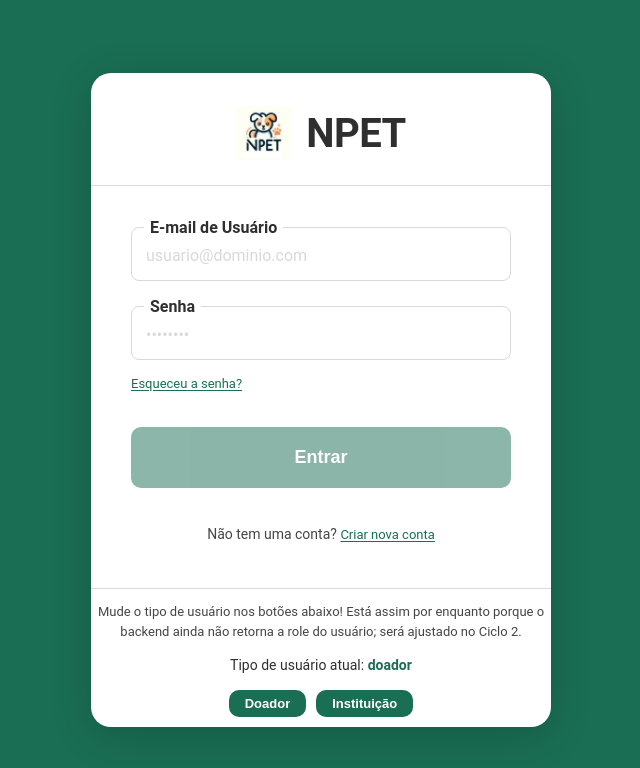
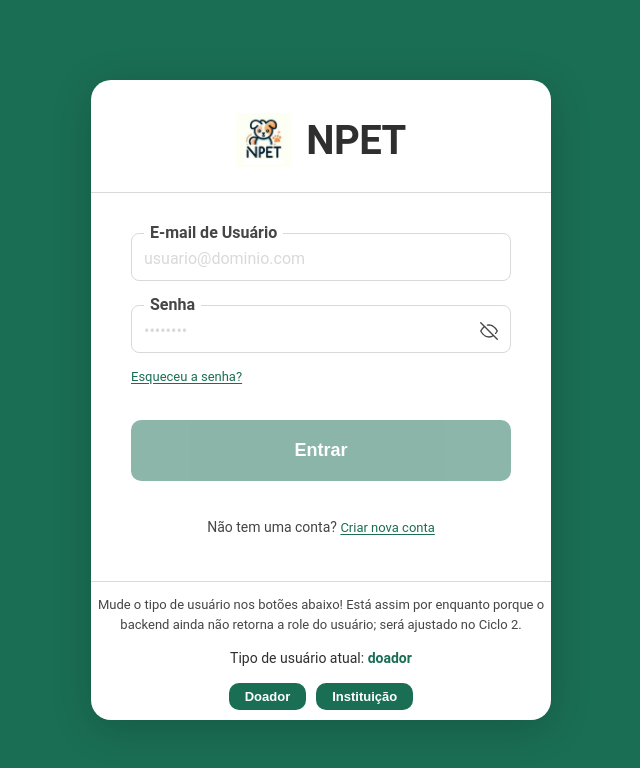
Before and after one commit to ArthurPeruchi/NPET, a React (Vite) app in the folder frontend/: page / in a window 1280 px wide. Shown: the top 768 px of the page, without its empty margins (319-959 px from the left). Built offline with nearby package versions, Linux system fonts and the light colour scheme; no server answers.

Commit message:
feat: implementa o componente CampoTexto na página de login e melhora a exibição de mensagens de erro

```diff
--- a/frontend/src/pages/Login/Login.css
+++ b/frontend/src/pages/Login/Login.css
@@ -51,40 +51,6 @@
     padding: 32px 40px 8px;
 }
 
-.login-campo {
-    border: 1px solid var(--secondary-neutral-color);
-    border-radius: 8px;
-    margin: 0;
-    transition: border-color 150ms ease;
-    padding: 8px 12px 14px;
-}
-
-.login-campo:focus-within {
-    border-color: var(--main-color);
-}
-
-.login-campo-label {
-    font-size: 16px;
-    font-weight: 600;
-    color: var(--title-text-color);
-    padding: 0 6px;
-}
-
-.login-input {
-    display: block;
-    width: 100%;
-    border: none;
-    outline: none;
-    font-size: 16px;
-    font-family: inherit;
-    color: var(--body-text-color);
-    background: transparent;
-}
-
-.login-input::placeholder {
-    color: var(--secondary-neutral-color, #AAAAAA);
-}
-
 .login-link {
     background: none;
     border: none;
@@ -112,7 +78,7 @@
 
 .login-erro {
     font-size: 13px;
-    color: #B91C1C;
+    color: var(--error-color);
     margin: -4px 0 0;
 }
 
@@ -125,15 +91,6 @@
 
 .btn-login {
     margin-top: 20px;
-}
-
-.login-input:-webkit-autofill,
-.login-input:-webkit-autofill:hover,
-.login-input:-webkit-autofill:focus,
-.login-input:-webkit-autofill:active {
-    -webkit-box-shadow: 0 0 0 1000px transparent inset;
-    -webkit-text-fill-color: #000;
-    transition: background-color 5000s ease-in-out 0s;
 }
 
 /* Essas 4 classes abaixo serão excluídas no Ciclo 2 */
--- a/frontend/src/pages/Login/Login.tsx
+++ b/frontend/src/pages/Login/Login.tsx
@@ -2,6 +2,7 @@ import { useState } from "react";
 import { useNavigate } from "react-router-dom";
 import logoNpet from "../../assets/logoNpet.png";
 import Botao from "../../components/Botao/Botao";
+import CampoTexto from "../../components/CampoTexto/CampoTexto";
 import "./Login.css";
 
 export default function Login() {
@@ -12,22 +13,34 @@ export default function Login() {
     const [email, setEmail]     = useState("");
     const [senha, setSenha]     = useState("");
     const [erro,  setErro]      = useState<string | null>(null);
+    const [erroEmail, setErroEmail] = useState("");
+    const [erroSenha, setErroSenha] = useState("");
 
     const [tipoUsuario, setTipoUsuario] = useState<"instituicao" | "doador">("doador");
 
     async function handleSubmit(e: React.FormEvent) {
         e.preventDefault();
         setErro(null);
+        setErroEmail("");
+        setErroSenha("");
 
-        if (!email || !senha) {
-            setErro("Preencha todos os campos.");
-            return;
+        let emailInvalido = "";
+        let senhaInvalida = "";
+
+        if (!email.trim()) {
+            emailInvalido = "Preencha o e-mail.";
+        } else if (!/^[^\s@]+@[^\s@]+\.[^\s@]+$/.test(email.trim())) {
+            emailInvalido = "Digite um e-mail válido.";
         }
 
-        const emailValido = /^[^\s@]+@[^\s@]+\.[^\s@]+$/.test(email);
+        if (!senha) {
+            senhaInvalida = "Preencha a senha.";
+        }
 
-        if (!emailValido) {
-            setErro("Digite um e-mail válido.");
+        setErroEmail(emailInvalido);
+        setErroSenha(senhaInvalida);
+
+        if (emailInvalido || senhaInvalida) {
             return;
         }
 
@@ -51,13 +64,23 @@ export default function Login() {
                 },
                 body: JSON.stringify({
                     email,
-                    password: senha })
+                    password: senha
+                })
             });
 
             const data = await response.json();
 
            if (!response.ok) {
-                setErro(data.detail || "Erro ao fazer login.");
+                const mensagem = data.detail || "Erro ao fazer login.";
+
+                if (mensagem.toLowerCase().includes("e-mail ou senha inválidos")) {
+                    setErroEmail(" ");
+                    setErroSenha(" ");
+                    setErro("E-mail ou senha inválidos.");
+                } else {
+                    setErro(mensagem);
+                }
+
                 return;
             }
 
@@ -99,38 +122,27 @@ export default function Login() {
                     noValidate
                     aria-label="Formulário de login"
                 >
-                    {erro && (
-                        <p className="login-erro" role="alert">{erro}</p>
-                    )}
-                    <fieldset className="login-campo">
-                        <legend className="login-campo-label">E-mail de Usuário</legend>
-                        <input
-                            className="login-input"
-                            type="email"
-                            id="email"
-                            placeholder="usuario@dominio.com"
+                    {erro && <p className="login-erro">{erro}</p>}
+
+                    <CampoTexto
+                        label="E-mail de Usuário"
+                        variante="email"
                         value={email}
-                            onChange={e => setEmail(e.target.value)}
+                        onChange={setEmail}
                         autoComplete="email"
                         required
-                            aria-required="true"
+                        erro={erroEmail}
                     />
-                    </fieldset>
 
-                    <fieldset className="login-campo">
-                        <legend className="login-campo-label">Senha</legend>
-                        <input
-                            className="login-input"
-                            id="senha"
-                            type="password"
-                            placeholder="••••••••"
+                    <CampoTexto
+                        label="Senha"
+                        variante="senha"
                         value={senha}
-                            onChange={e => setSenha(e.target.value)}
+                        onChange={setSenha}
                         autoComplete="current-password"
                         required
-                            aria-required="true"
+                        erro={erroSenha}
                     />
-                    </fieldset>
 
                     <button
                         type="button"
```
Lines whose indentation alone changed are shown as unchanged.
